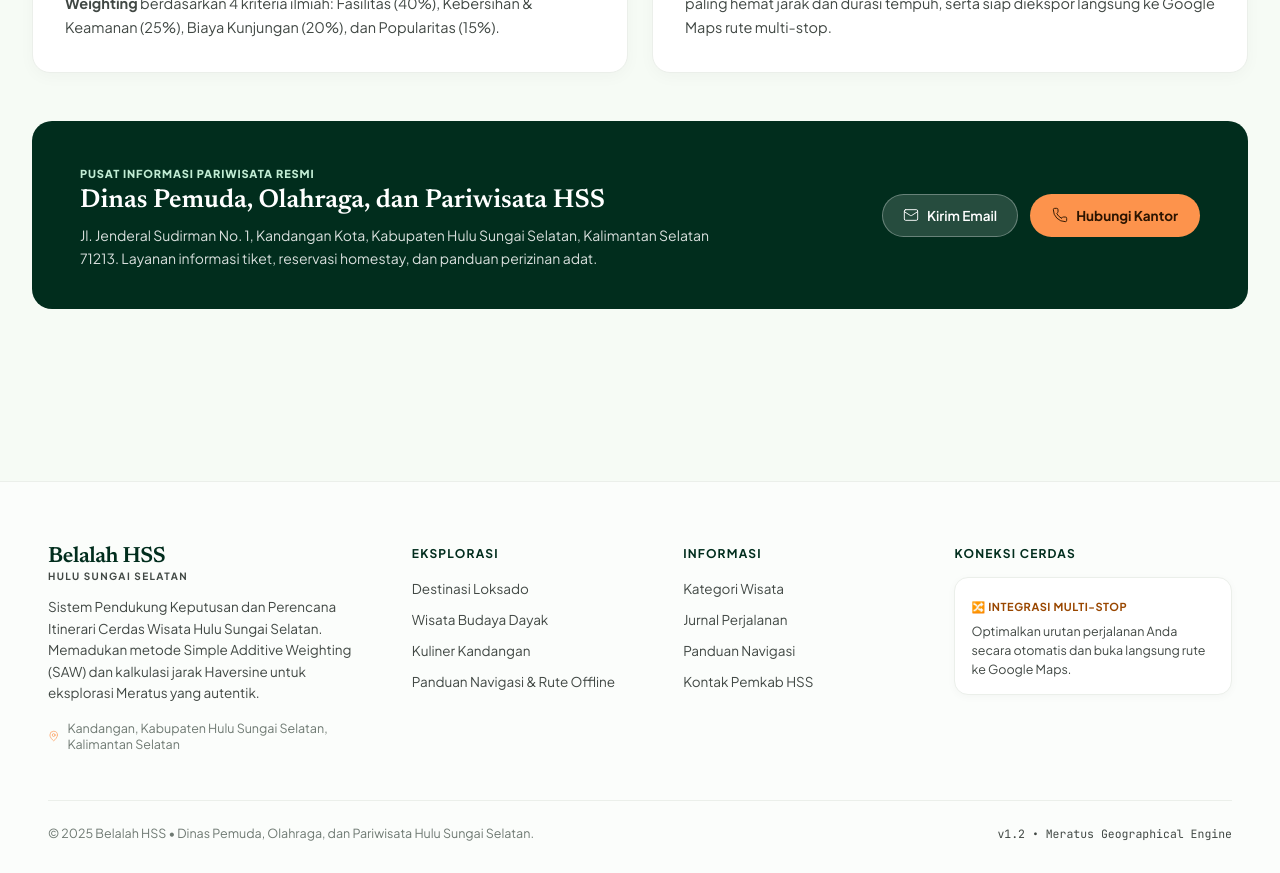
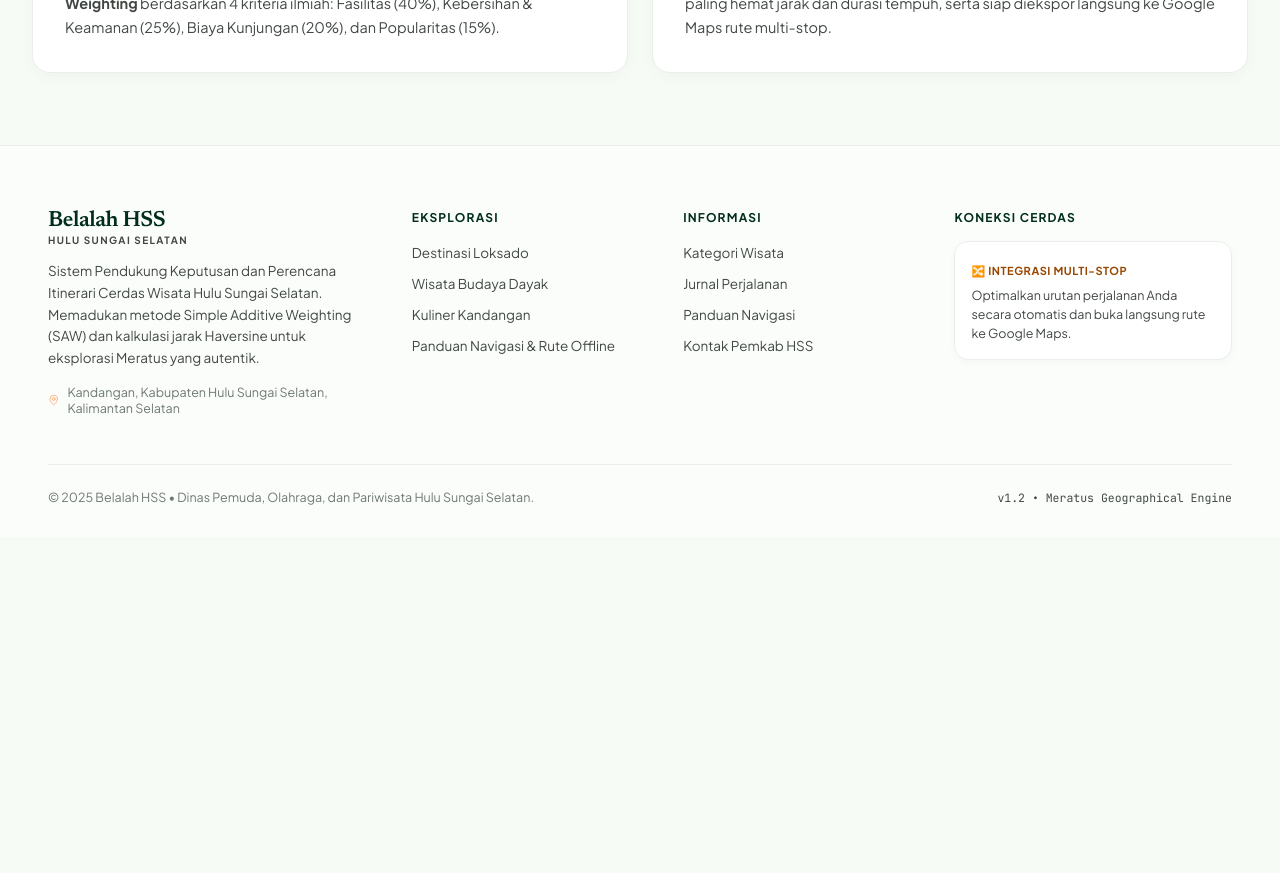
Before and after one commit to rizaldyyakbar/BelalahHSS, a React (Vite) app in the folder frontend/: page /about in a window 1280 px wide. Shown: the part 1020-1893 px from the top of the page. After the commit the page ends 1557 px from the top, so only its background shows below. Built offline with nearby package versions, Linux system fonts and the light colour scheme; no server answers.

Commit message:
refactor(about): streamline 4 pillars section and align typography colors

```diff
--- a/frontend/src/pages/AboutPage.tsx
+++ b/frontend/src/pages/AboutPage.tsx
@@ -140,77 +140,6 @@
             </div>
           </div>
         </section>
-
-        {/* 3. Official Institutional Contacts Box */}
-        <section style={{ maxWidth: 1280, margin: '48px auto 100px', padding: '0 32px' }}>
-          <div
-            style={{
-              background: '#012D1D',
-              borderRadius: 20,
-              padding: '40px 48px',
-              color: '#ffffff',
-              display: 'flex',
-              justifyContent: 'space-between',
-              alignItems: 'center',
-              flexWrap: 'wrap',
-              gap: 24,
-            }}
-          >
-            <div>
-              <span style={{ fontSize: 11, fontWeight: 800, letterSpacing: '0.08em', textTransform: 'uppercase', color: '#c1ecd4' }}>
-                Pusat Informasi Pariwisata Resmi
-              </span>
-              <h3 style={{ fontFamily: 'var(--serif)', fontSize: 26, fontWeight: 700, margin: '6px 0 10px' }}>
-                Dinas Pemuda, Olahraga, dan Pariwisata HSS
-              </h3>
-              <p style={{ fontSize: 14, color: 'rgba(255, 255, 255, 0.85)', margin: 0, maxWidth: 640, lineHeight: 1.6 }}>
-                Jl. Jenderal Sudirman No. 1, Kandangan Kota, Kabupaten Hulu Sungai Selatan, Kalimantan Selatan 71213.
-                Layanan informasi tiket, reservasi homestay, dan panduan perizinan adat.
-              </p>
-            </div>
-
-            <div style={{ display: 'flex', gap: 12, flexWrap: 'wrap' }}>
-              <a
-                href="mailto:disporapar@hulusungaiselatankab.go.id"
-                style={{
-                  background: 'rgba(255, 255, 255, 0.15)',
-                  color: '#fff',
-                  border: '1px solid rgba(255, 255, 255, 0.3)',
-                  padding: '12px 20px',
-                  borderRadius: 9999,
-                  textDecoration: 'none',
-                  fontSize: 13.5,
-                  fontWeight: 600,
-                  display: 'inline-flex',
-                  alignItems: 'center',
-                  gap: 8,
-                }}
-              >
-                <Icon.Mail size={16} />
-                <span>Kirim Email</span>
-              </a>
-
-              <a
-                href="tel:051721001"
-                style={{
-                  background: '#FD934C',
-                  color: '#2b1400',
-                  padding: '12px 22px',
-                  borderRadius: 9999,
-                  textDecoration: 'none',
-                  fontSize: 13.5,
-                  fontWeight: 700,
-                  display: 'inline-flex',
-                  alignItems: 'center',
-                  gap: 8,
-                }}
-              >
-                <Icon.Phone size={16} />
-                <span>Hubungi Kantor</span>
-              </a>
-            </div>
-          </div>
-        </section>
       </main>
 
       <Footer />
```
Also changed, not shown: 3 other files (tests, documents, lock files or other folders).
